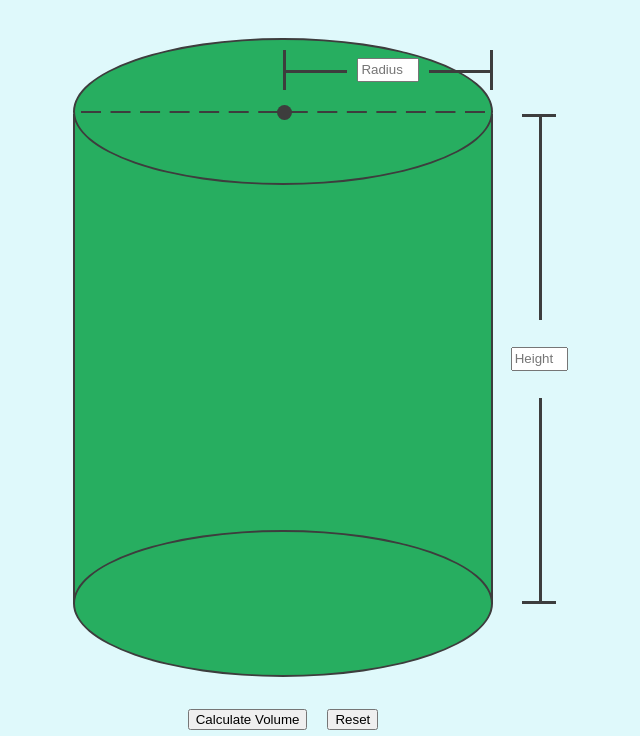
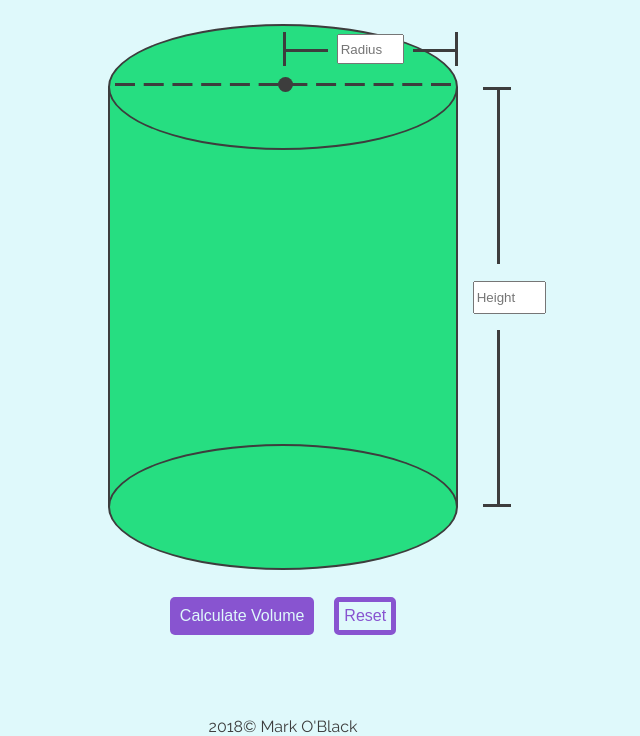
Before and after one commit to mark-oblack/jquery-calculator, a plain HTML site: page index.html in a window 1280 px wide. Shown: the part 65-801 px from the top of the page, without its empty margins (357-997 px from the left). Drawn offline with nearby package versions, Linux system fonts and the light colour scheme.

Commit message:
adjusted colors on cylinder, buttons. Resized cylinder for smaller viewports.

```diff
--- a/index.html
+++ b/index.html
@@ -10,7 +10,11 @@
 
 	<body>
 		<div class="wrapper">
-			<h1>jQuery Volume Calculator</h1>
+			<header>
+				<h1>Cylinder Volume Calculator</h1>
+				<p>Enter the radius and height of the cylinder in inches.</p>
+			</header>
+			<section>
 				<div class="box">
 					<div class="cylinder-body">
 					<div class="cylinder-body-copy"></div>
@@ -41,6 +45,10 @@
 					<button id="btnReset">Reset</button>
 				</div>
 				<div id="output"></div>
+			</section>
+			<footer>
+				<p>2018&copy; Mark O'Black</p>
+			</footer>
 		</div><!-- Wrapper -->
 		<script src="https://ajax.googleapis.com/ajax/libs/jquery/3.2.1/jquery.min.js"></script>
 		<script src="scripts.js"></script>
--- a/main.css
+++ b/main.css
@@ -13,29 +13,50 @@ My Styles
 }
 
 html, body {
-	/*height: 100%;
-	min-height: 100%;*/
-	margin: 0;
-	padding: 0;
+	height: 100%;
+	min-height: 100%;
 	width: 100%;
 }
 
 body {
 	background-color: #dff9fb;
-	color: #30336b;
+	color: #3d3d3d;
 	font-family: 'Raleway', sans-serif;
 }
 
 h1 {
 	font-weight: 600;
-	font-size: 2em;
-	margin: 15px 0;
+	font-size: 1.7em;
+	margin-top: 10px;
 	text-align: center;
 }
 
+header p {
+  font-size: 0.93em;
+  margin-top: 10px;
+  text-align: center;
+}
+
+footer {
+  bottom: 0;
+  font-weight: 400;
+  margin-top: 10px;
+  text-align: center;
+  width: 100%;
+}
+
 .wrapper {
+  align-items: center;
+  display: flex;
+  flex-direction: column;
+  justify-content: space-around;
 	margin: 0 auto;
-	width: 600px;
+  min-height: 100vh;
+	width: 90%;
+}
+
+.wrapper section {
+  flex: 1;
 }
 
 .button-container {
@@ -50,19 +71,53 @@ button {
 	margin: 0 10px;
 }
 
+#btnCalcVol {
+  background-color: #8854d0;
+  border: none;
+  border-radius: 5px;
+  color: #dff9fb;
+  font-size: 1em;
+  padding: 10px;
+  text-align: center;
+}
+
+#btnCalcVol:hover {
+  background-color: #a55eea;
+  cursor: pointer;
+  transition: 0.2s ease;
+}
+
+#btnReset {
+  background: #dff9fb;
+  border: 5px solid #8854d0;
+  border-radius: 5px;
+  color: #8854d0;
+  font-size: 1em;
+  padding: 5px;
+  text-align: center;
+}
+
+#btnReset:hover {
+  border: 5px solid #fc5c65;
+  color: #fc5c65;
+  cursor: pointer;
+  transition: 0.2s ease;
+}
+
 #output {
-	display: block;
-	font-size: 1.5em;
-	margin: 0 auto;
+	font-size: 1.1em;
+  margin-top: 10px;
 	text-align: center;
 }
 
 .highlightedBad {
-	color: #c0392b;
+	color: #fc5c65;
+  font-weight: 500;
 }
 
 .highlightedGood {
-	color: #27ae60;
+	color: #3d3d3d;
+  font-weight: 500;
 }
 
 .focus {
@@ -70,19 +125,7 @@ button {
 	border-width: 3px;
 }
 
-/*.button-form {
-	margin:0 auto;
-	width: 350px;
-	padding: 15px 0;
-	font-size: 1.5em;
-}
-*/
-/*#txtRadius, #txtHeight {
-	font-family: 'Yanone Kaffeesatz', sans-serif;
-	font-size: .8em;
-}
-
-input[type=button] {
+/*input[type=button] {
 	background-color: #9b59b6;
 	border: none;
 	border-radius: 5px;
@@ -117,9 +160,8 @@ CSS Cylinder
 .box {
   position: relative;
   margin: auto;
-  margin-top: 4.5%;
-  height: 700px;
-  width: 600px;
+  height: 450px;
+  width: 350px;
   background: none;
 }
 
@@ -129,24 +171,24 @@ CSS Cylinder
   left: 15%;
   height: 70%;
   width: 70%;
-  background: #27ae60;
+  background: #26de81;
 }
 
 .cylinder-body-copy {
   position: absolute;
   height: 100%;
   width: 100%;
-  background: #27ae60;
+  background: #26de81;
   border: 2px solid #3d3d3d;
 }
 
 .cylinder-top {
   position: absolute;
-  margin-top: -18%;
+  top: -15%;
   height: 30%;
   width: 100%;
   border-radius: 50%;
-  background: #27ae60;
+  background: #26de81;
   border: 2px solid #3d3d3d;
 }
 
@@ -162,16 +204,16 @@ CSS Cylinder
 
 .line-top {
   position: absolute;
-  top: 51%;
+  top: 53%;
   left: 1.35%;
   height: 7%;
   width: 98%;
-  background: #27ae60;
+  background: #26de81;
 }
 
 .radius-dot {
   position: absolute;
-  top: 45%;
+  top: 43%;
   left: 48.5%;
   height: 15px;
   width: 15px;
@@ -181,11 +223,11 @@ CSS Cylinder
 
 .cylinder-bottom {
   position: absolute;
-  margin-top: 99%;
+  top: 85%;
   height: 30%;
   width: 100%;
   border-radius: 50%;
-  background: #27ae60;
+  background: #26de81;
   border: 2px solid #3d3d3d;
 }
 
@@ -203,25 +245,25 @@ CSS Cylinder
   position: absolute;
   top: 50%;
   height: 100%;
-  width: 30%;
+  width: 25%;
   border-top: 3px solid #3d3d3d;
 }
 
 .radius-right {
   position: absolute;
-  left: 70%;
+  left: 75%;
   top: 50%;
   height: 100%;
-  width: 30%;
+  width: 25%;
   border-top: 3px solid #3d3d3d;
 }
 
 .radius-input {
   position: absolute;
-  top: 20%;
-  left: 35%;
-  height: 60%;
-  width: 30%;
+  top: 5%;
+  left: 30%;
+  height: 90%;
+  width: 40%;
 }
 
 .height-measure {
@@ -253,8 +295,33 @@ CSS Cylinder
 
 .height-input {
   position: absolute;
-  top: 47.5%;
+  top: 46%;
   left: -35%;
-  height: 5%;
-  width: 170%;
+  height: 8%;
+  width: 260%;
 }
+
+
+
+/*--------------------------
+Media Queries
+--------------------------*/
+@media screen and (min-width: 520px) {
+  .box {
+    height: 600px;
+    width: 500px;
+  }
+
+  .dashed-line-top {
+    top: 47%;
+  }
+
+  .line-top {
+    top: 49%;
+  }
+
+  .radius-dot {
+    top: 42%;
+  }
+
+}
--- a/scripts.js
+++ b/scripts.js
@@ -11,8 +11,9 @@ function cylinderVol(){
 		radius=parseFloat(radius);
 		height=parseFloat(height);
 		volume=Math.PI*Math.pow(radius,2)*height;
+		volume = volume.toFixed(4);
 		$("#output").removeClass("highlightedBad");
-		$("#output").html("The volume of the cylinder is " + volume).addClass("highlightedGood");
+		$("#output").html("The volume of the cylinder is " + volume + " inches.").addClass("highlightedGood");
 	}
 }
 
```
Also changed, not shown: cylinder_a.png (deleted). Lines whose indentation alone changed are shown as unchanged.
